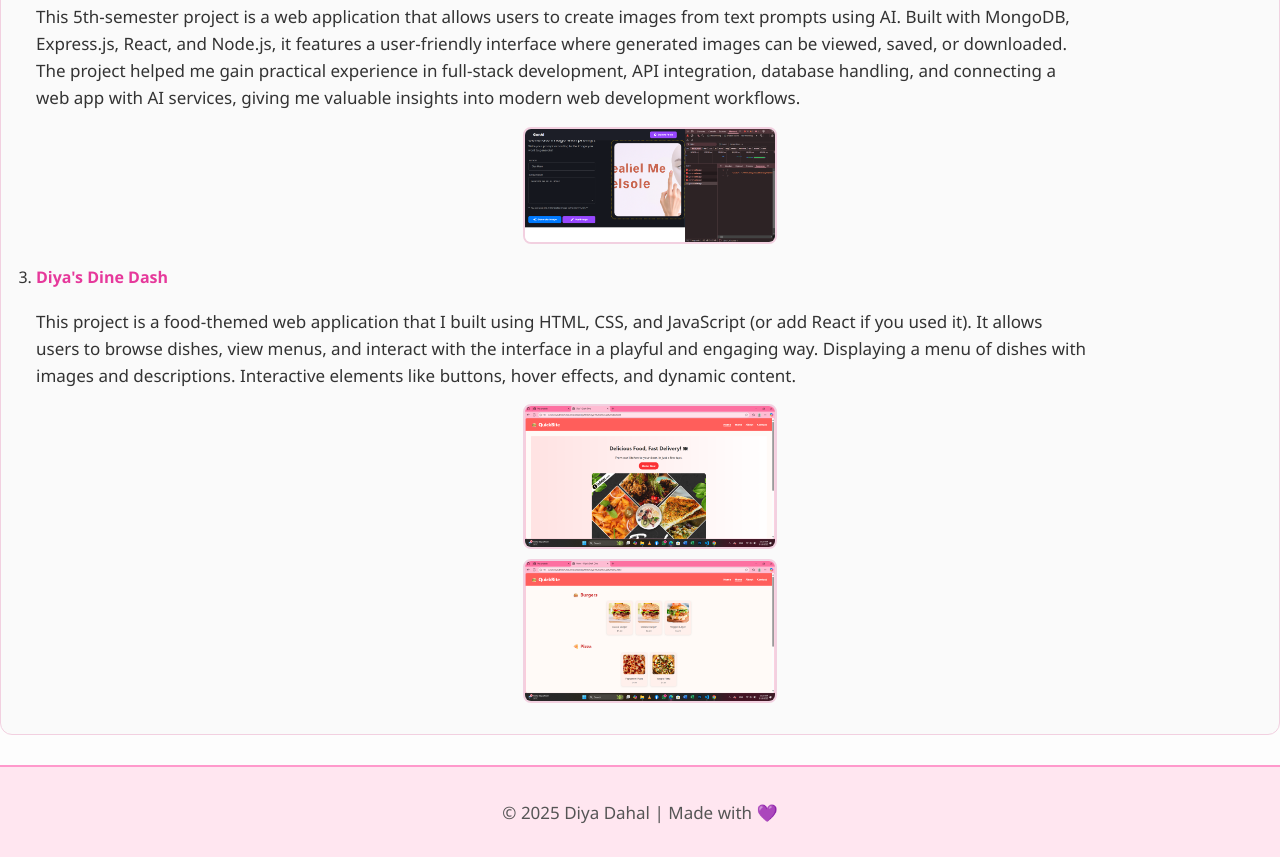
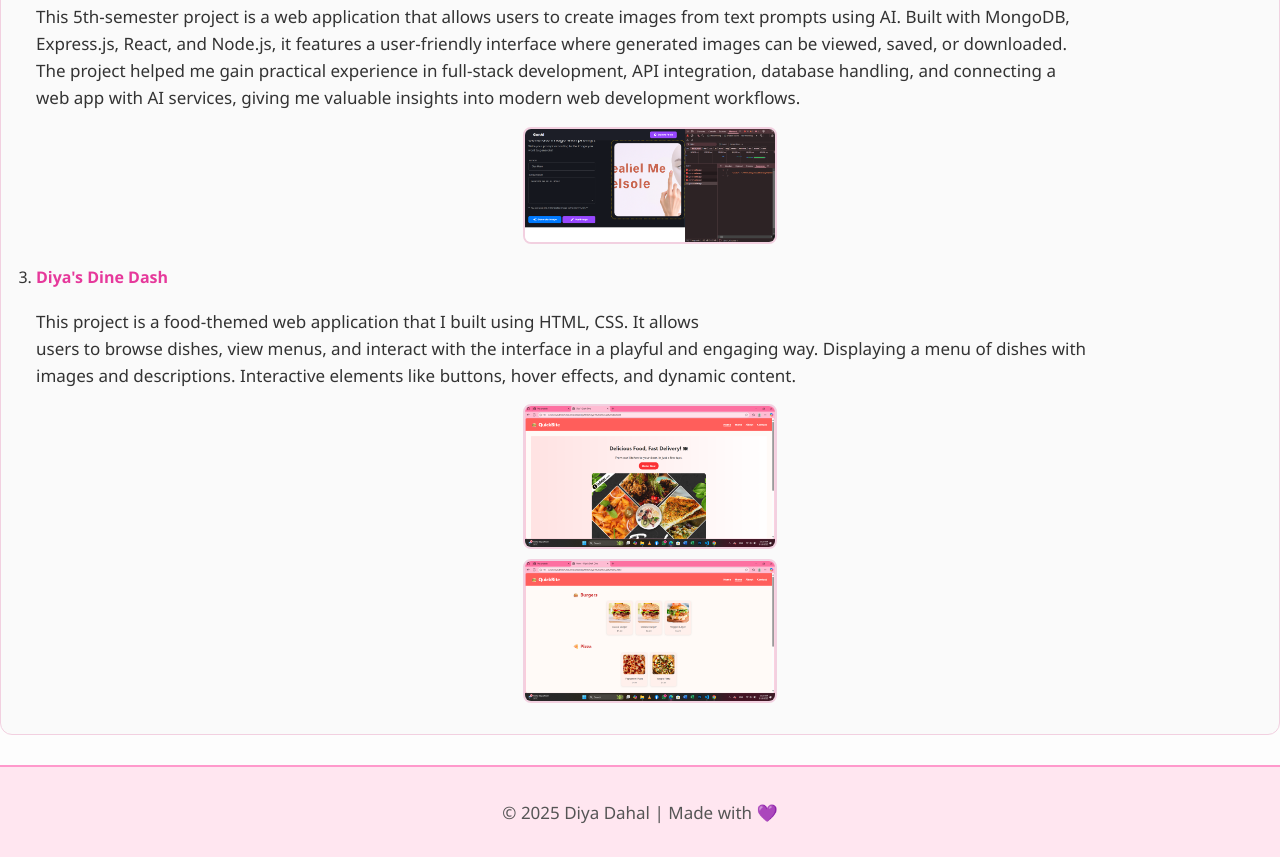
Before and after one commit to diyaaaaa75/diya.github.io, a plain HTML site: page project.html in a window 1280 px wide. Shown: the part 804-1661 px from the top of the page. Drawn offline with Linux system fonts and the light colour scheme.

Commit message:
Update project.html

```diff
--- a/project.html
+++ b/project.html
@@ -71,7 +71,7 @@
               <h4>Diya's Dine Dash</h4>
               <p>
                 This project is a food-themed web application that I built using
-                HTML, CSS, and JavaScript (or add React if you used it). It
+                HTML, CSS. It
                 allows<br />
                 users to browse dishes, view menus, and interact with the
                 interface in a playful and engaging way. Displaying a menu of
```
